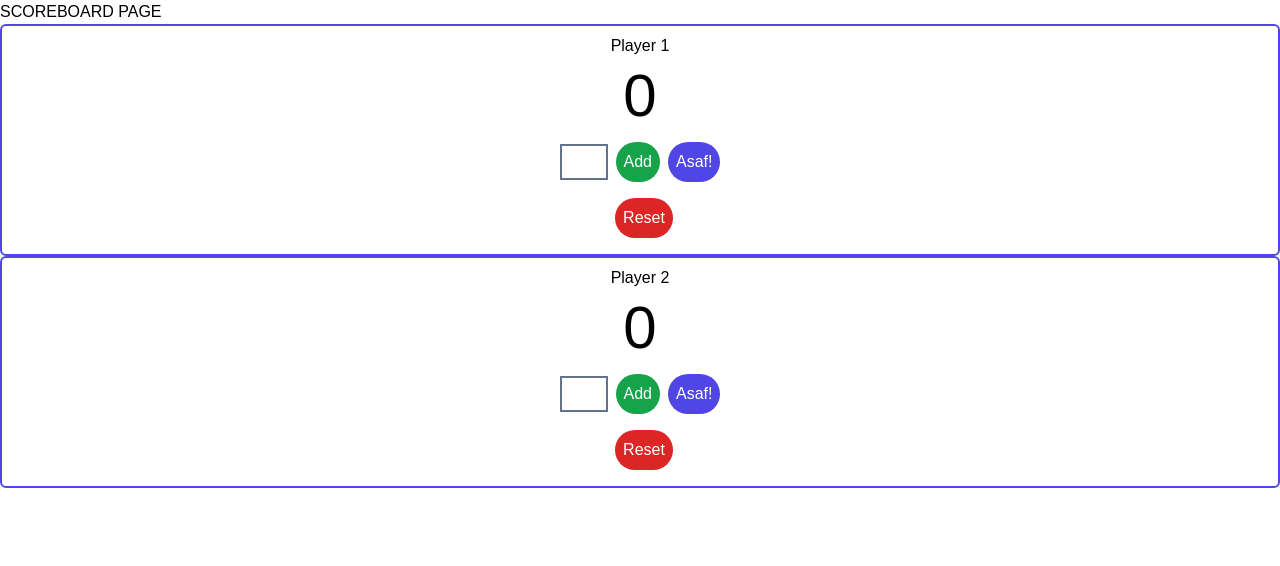
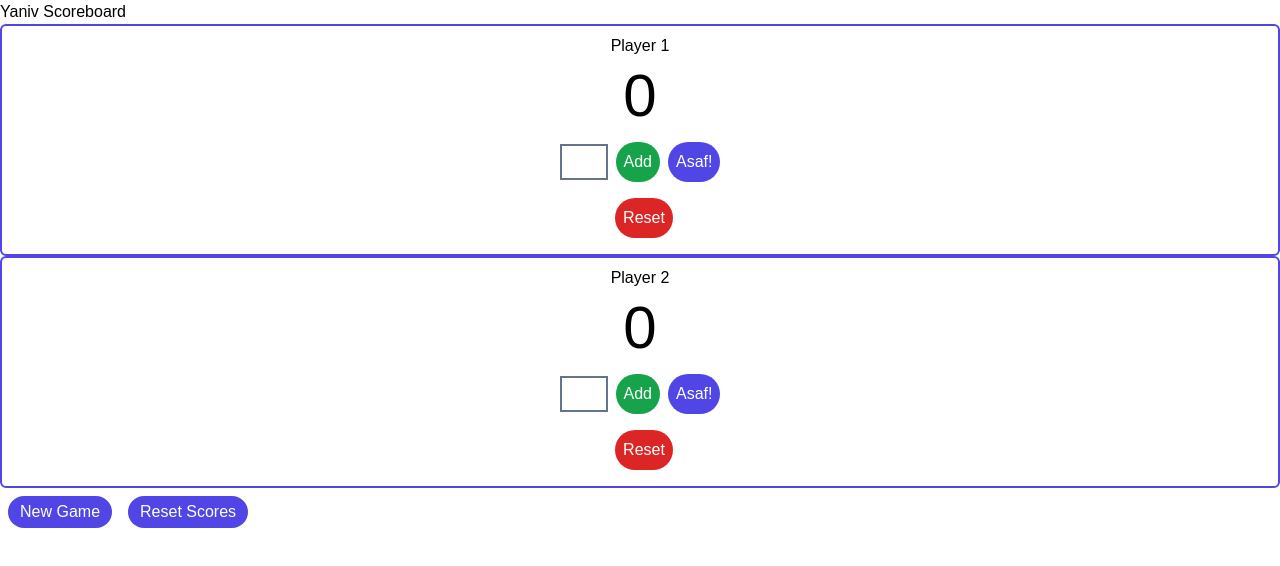
Before and after one commit to EllieD33/yaniv-app, a React (Vite) app: page /pages/ScoreBoard in a window 1280 px wide. Both pictures are taken after a click on the button "Create scoreboard". Shown: the top 566 px of the page. Built offline with nearby package versions, Linux system fonts and the light colour scheme; a web font is replaced by a local one.

Commit message:
adds ability to reset board and reset all current player scores

```diff
--- a/src/pages/ScoreBoard.jsx
+++ b/src/pages/ScoreBoard.jsx
@@ -37,16 +37,35 @@ function ScoreBoard() {
         })
     }
 
+    const resetBoard = () => {
+        setNumberOfPlayers(0);
+        setPlayers([]);
+        setIsNumberOfPlayersVisible(true);
+    }
+
+    const resetScores = () => {
+        players.forEach(player => {
+            const updatedPlayer = {...player, score: 0}
+            updatePlayer(updatedPlayer)
+        });
+    }
+
     return (
         <div>
             <header>
-                <h1>SCOREBOARD PAGE</h1>
+                <h1>Yaniv Scoreboard</h1>
             </header>
             <main>
                 {isNumberOfPlayersVisible && <NumberOfPlayers setNumberOfPlayers={setNumberOfPlayers} />}
                 {players && players.map((player, index) => (
-                    <PlayerScoreCard key={index} player={player} updatePlayer={updatePlayer} />
+                        <PlayerScoreCard key={index} player={player} updatePlayer={updatePlayer} />
                 ))
+                }
+                {!isNumberOfPlayersVisible &&
+                    <div>
+                        <button className="bg-indigo-600 text-white rounded-full px-3 py-1 m-2" onClick={resetBoard} >New Game</button>
+                        <button className="bg-indigo-600 text-white rounded-full px-3 py-1 m-2" onClick={resetScores} >Reset Scores</button>
+                    </div>
                 }
                 {winner &&
                     <div>
```
